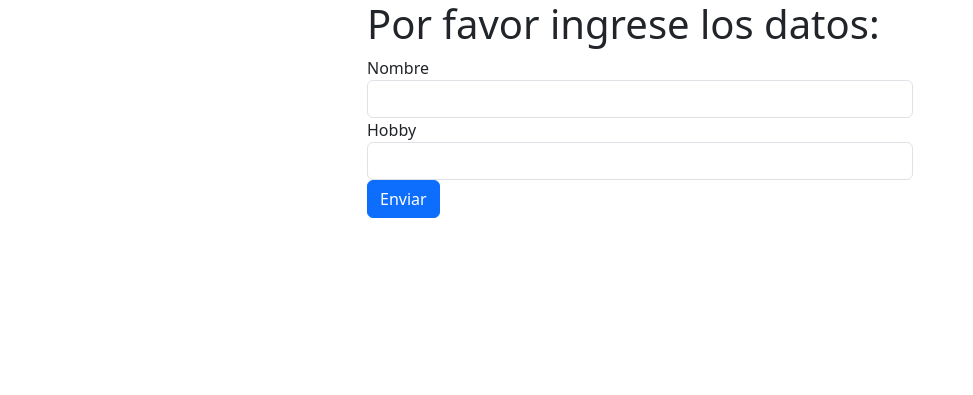
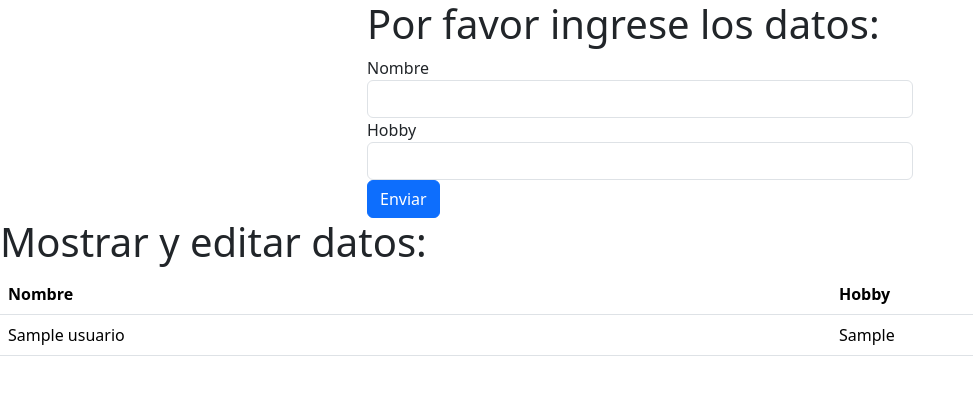
Before and after one commit to Kevin01-sys/php-without-framework, a PHP site: page / in a window 1280 px wide. Shown: the top 395 px of the page, without its empty margins (0-973 px from the left). Run offline with PHP 8.4, Linux system fonts and the light colour scheme; tables that the repository leaves empty hold one stand-in row (values such as "Sample post"); some libraries are stand-ins or nearby versions.

Commit message:
Al abrir el index.php ahora se muestran todos los usuarios registrados automatimente

```diff
--- a/index.php
+++ b/index.php
@@ -1,3 +1,16 @@
+<?php
+require_once "Config.php";
+	spl_autoload_register(function($clase){
+		require_once "$clase.php";
+
+	});
+$db= new Database(DB_HOST,DB_USER,DB_PASS,DB_NAME);
+			$db->preparar("SELECT * FROM usuarios");
+			$db->ejecutar();
+			$db->prep()->bind_result($id,$nombre_BD,$hobby_BD);
+//$nombre_BD="Hola";
+//$hobby_BD="Adios";
+?>
 <!DOCTYPE html>
 <html lang="en">
 <head>
@@ -30,6 +43,25 @@
 			</div>
 		</div>
 	</div>
+	<div>
+		<h1>Mostrar y editar datos:</h1>
+			<table class="table">
+			    <thead>
+				    <tr>
+				      <th scope="col">Nombre</th>
+				      <th scope="col">Hobby</th>
+				    </tr>
+			    </thead>
+			    <tbody>
+			    	<?php while($db->resultado()){ ?>
+					  	<tr>
+					      <td><?php echo $nombre_BD; ?></td>
+					      <td><?php echo $hobby_BD; ?></td>
+					    </tr>
+					<?php } ?>
+			    </tbody>
+			</table>
+	</div>
 
 
 
```
